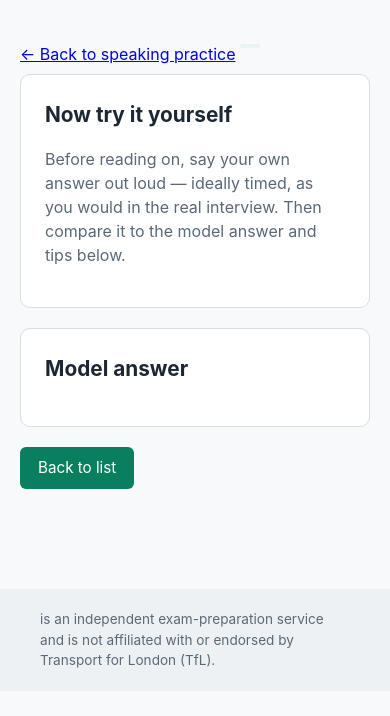
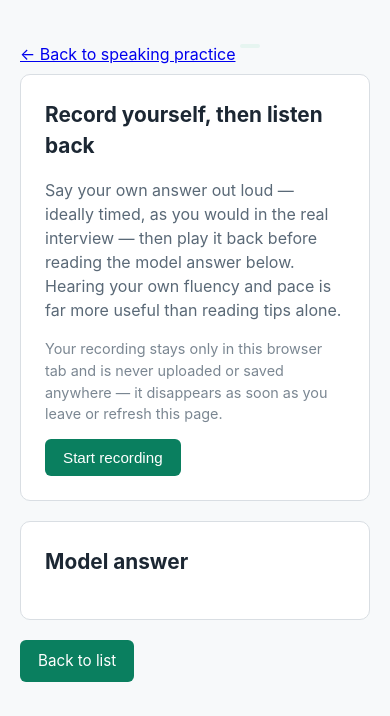
Before and after one commit to Horyaalfine/pco-driver-prep, a Python web app: template app/templates/learning/speaking_detail.html in a window 390 px wide. Shown: the part 57-773 px from the top of the page. Before the commit the page ends 725 px from the top, so only its background shows below. Run offline with Jinja, Linux system fonts and the light colour scheme; the template is opened without the code that fills it, so the values that code supplies are empty.

Commit message:
Add in-browser record-and-playback to ELR speaking practice
Closes the weakest part of the ELR module honestly identified
earlier: self-rehearsal against a model answer has a ceiling, since
the learner never actually hears themselves. This adds client-side
recording (MediaRecorder API) with no server involvement at all —
no upload, no storage, no AI grading — per the chosen scope (cheap,
ships now; AI speech feedback stays a later option once there's
usage data to justify the ongoing per-use API cost).

- app/templates/learning/speaking_detail.html: "Record yourself, then
  listen back" card replaces the old static "now try it yourself"
  prompt. Start/stop recording with a live timer, playback via an
  <audio> element from an in-memory blob URL, and a "record again"
  reset. Explicitly tells the learner the recording never leaves their
  browser tab.
- Graceful fallback when MediaRecorder/getUserMedia isn't available or
  microphone access is denied: the recorder UI hides and a plain-text
  message takes its place, without breaking the rest of the page.

Verified the page still renders correctly server-side (Flask test
client: 200, recorder markup and privacy note present). The recording
behaviour itself is browser-side JS and needs an actual browser with a
microphone to exercise fully, which I'll spot-check next.

Co-Authored-By: Claude Sonnet 5 <noreply@anthropic.com>
Claude-Session: https://claude.ai/code/session_01Y7JceJHuwbgsiZfTuWQWp8

```diff
--- a/app/templates/learning/speaking_detail.html
+++ b/app/templates/learning/speaking_detail.html
@@ -6,9 +6,102 @@
 <h1 style="margin-top:8px">{{ prompt.prompt_text }}</h1>
 
 <div class="card">
-  <h2 style="margin-top:0">Now try it yourself</h2>
-  <p class="lead">Before reading on, say your own answer out loud — ideally timed, as you would in the real interview. Then compare it to the model answer and tips below.</p>
+  <h2 style="margin-top:0">Record yourself, then listen back</h2>
+  <p class="lead">Say your own answer out loud — ideally timed, as you would in the real interview — then play it back before reading the model answer below. Hearing your own fluency and pace is far more useful than reading tips alone.</p>
+  <p class="lead" style="font-size:0.9em;opacity:0.8">Your recording stays only in this browser tab and is never uploaded or saved anywhere — it disappears as soon as you leave or refresh this page.</p>
+
+  <div id="recorder-unsupported" style="display:none">
+    <p class="lead">In-browser recording isn't available here (your browser may not support it, or microphone access was denied). You can still rehearse out loud without recording.</p>
+  </div>
+
+  <div id="recorder-ui">
+    <button class="btn btn-accent" id="record-btn" type="button">Start recording</button>
+    <span id="record-status" style="margin-left:12px;opacity:0.8"></span>
+    <div id="playback-area" style="margin-top:12px;display:none">
+      <audio id="playback-audio" controls style="width:100%;max-width:420px"></audio>
+      <div style="margin-top:8px">
+        <button class="btn btn-small btn-outline" id="record-again-btn" type="button">Record again</button>
+      </div>
+    </div>
+  </div>
 </div>
+
+<script>
+(function () {
+  const recordBtn = document.getElementById('record-btn');
+  const recordAgainBtn = document.getElementById('record-again-btn');
+  const statusEl = document.getElementById('record-status');
+  const playbackArea = document.getElementById('playback-area');
+  const playbackAudio = document.getElementById('playback-audio');
+  const recorderUi = document.getElementById('recorder-ui');
+  const unsupportedEl = document.getElementById('recorder-unsupported');
+
+  if (!navigator.mediaDevices || !window.MediaRecorder) {
+    recorderUi.style.display = 'none';
+    unsupportedEl.style.display = 'block';
+    return;
+  }
+
+  let mediaRecorder = null;
+  let chunks = [];
+  let seconds = 0;
+  let timerHandle = null;
+  let currentStream = null;
+
+  function formatTime(s) {
+    const m = Math.floor(s / 60);
+    const sec = s % 60;
+    return `${m}:${sec.toString().padStart(2, '0')}`;
+  }
+
+  function stopStream() {
+    if (currentStream) {
+      currentStream.getTracks().forEach(t => t.stop());
+      currentStream = null;
+    }
+  }
+
+  recordBtn.addEventListener('click', async () => {
+    if (mediaRecorder && mediaRecorder.state === 'recording') {
+      mediaRecorder.stop();
+      return;
+    }
+    try {
+      currentStream = await navigator.mediaDevices.getUserMedia({ audio: true });
+    } catch (err) {
+      unsupportedEl.style.display = 'block';
+      unsupportedEl.querySelector('p').textContent = 'Microphone access was denied or is unavailable — you can still rehearse out loud without recording.';
+      return;
+    }
+    chunks = [];
+    seconds = 0;
+    mediaRecorder = new MediaRecorder(currentStream);
+    mediaRecorder.addEventListener('dataavailable', (e) => { if (e.data.size > 0) chunks.push(e.data); });
+    mediaRecorder.addEventListener('stop', () => {
+      clearInterval(timerHandle);
+      stopStream();
+      const blob = new Blob(chunks, { type: 'audio/webm' });
+      playbackAudio.src = URL.createObjectURL(blob);
+      playbackArea.style.display = 'block';
+      recordBtn.textContent = 'Start recording';
+      statusEl.textContent = '';
+    });
+    mediaRecorder.start();
+    recordBtn.textContent = 'Stop recording';
+    playbackArea.style.display = 'none';
+    statusEl.textContent = formatTime(0);
+    timerHandle = setInterval(() => {
+      seconds += 1;
+      statusEl.textContent = formatTime(seconds);
+    }, 1000);
+  });
+
+  recordAgainBtn.addEventListener('click', () => {
+    playbackArea.style.display = 'none';
+    playbackAudio.removeAttribute('src');
+  });
+})();
+</script>
 
 <div class="card">
   <h2 style="margin-top:0">Model answer</h2>
```
